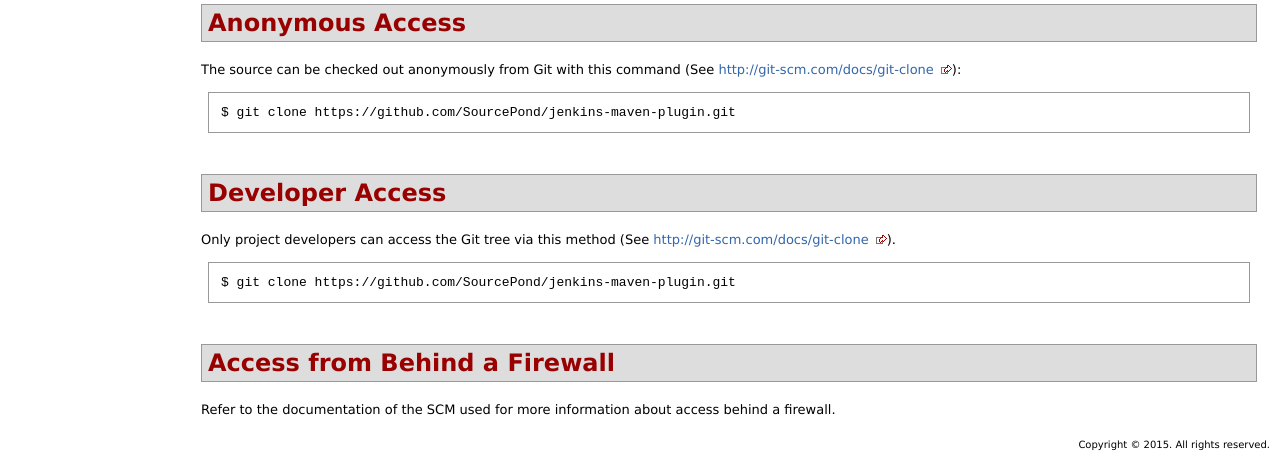
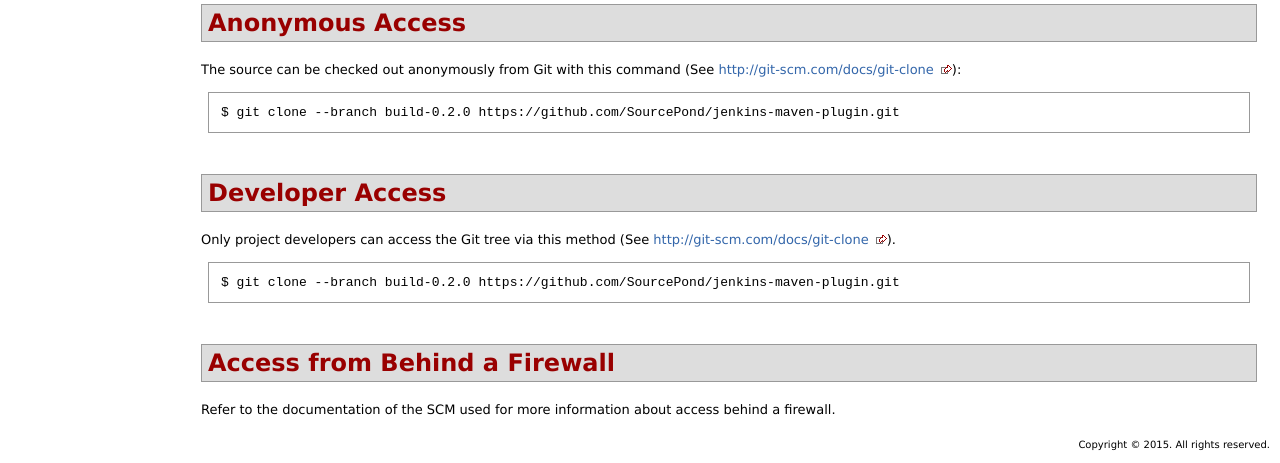
Before and after one commit to SourcePond/jenkins-maven-plugin, a plain HTML site: page source-repository.html in a window 1280 px wide. Shown: the part 363-826 px from the top of the page. Drawn offline with Linux system fonts and the light colour scheme.

Commit message:
Creating site for jenkins-maven-plugin / 						1.2.1-SNAPSHOT

```diff
--- a/source-repository.html
+++ b/source-repository.html
@@ -107,12 +107,12 @@
 <h2><a name="Anonymous_Access"></a>Anonymous Access</h2><a name="Anonymous_Access"></a>
 <p>The source can be checked out anonymously from Git with this command (See <a class="externalLink" href="http://git-scm.com/docs/git-clone">http://git-scm.com/docs/git-clone</a>):</p>
 <div class="source">
-<pre>$ git clone https://github.com/SourcePond/jenkins-maven-plugin.git</pre></div></div>
+<pre>$ git clone --branch build-0.2.0 https://github.com/SourcePond/jenkins-maven-plugin.git</pre></div></div>
 <div class="section">
 <h2><a name="Developer_Access"></a>Developer Access</h2><a name="Developer_Access"></a>
 <p>Only project developers can access the Git tree via this method (See <a class="externalLink" href="http://git-scm.com/docs/git-clone">http://git-scm.com/docs/git-clone</a>).</p>
 <div class="source">
-<pre>$ git clone https://github.com/SourcePond/jenkins-maven-plugin.git</pre></div></div>
+<pre>$ git clone --branch build-0.2.0 https://github.com/SourcePond/jenkins-maven-plugin.git</pre></div></div>
 <div class="section">
 <h2><a name="Access_from_Behind_a_Firewall"></a>Access from Behind a Firewall</h2><a name="Access_from_Behind_a_Firewall"></a>
 <p>Refer to the documentation of the SCM used for more information about access behind a firewall.</p></div>
```
Also changed, not shown: jacoco-ut/jacoco.xml (+1 -1 lines), jacoco-ut/.sessions.html.
